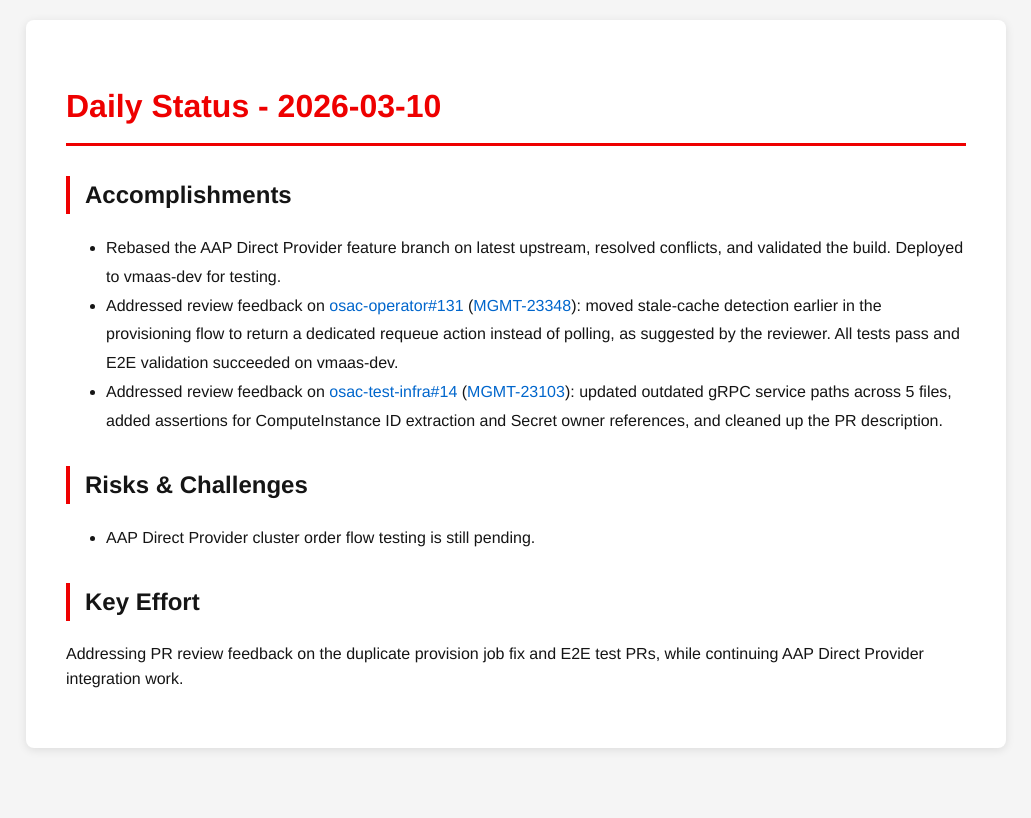
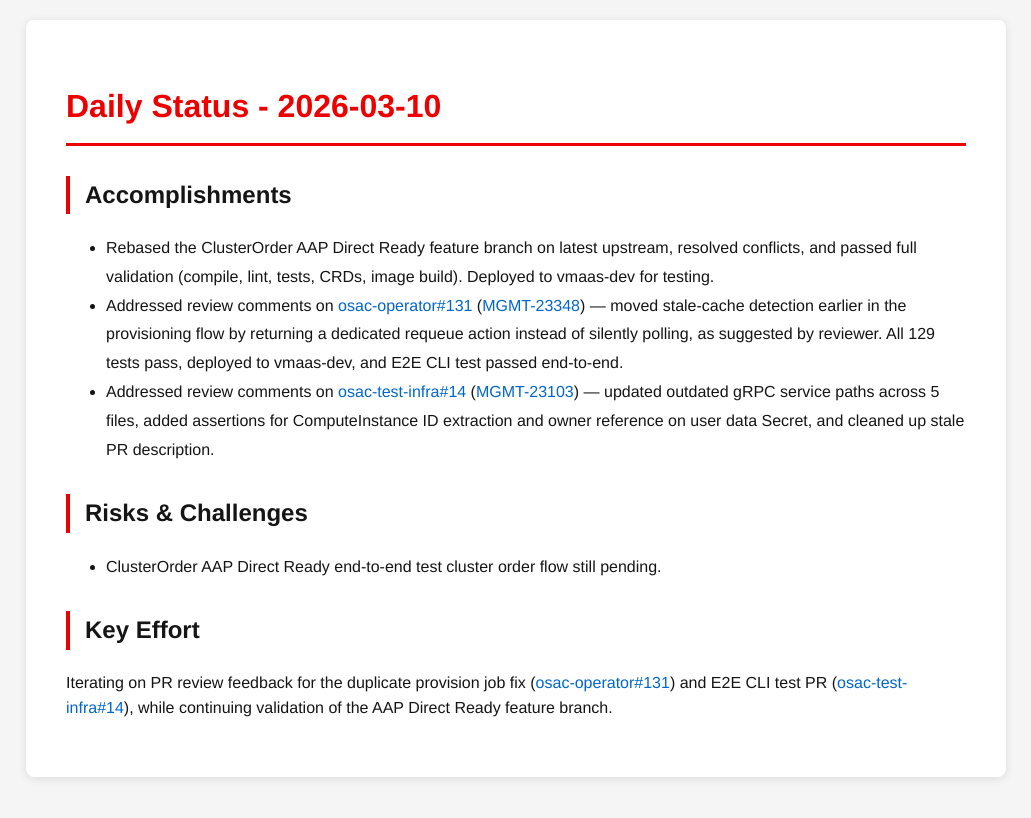
Before and after one commit to tzvatot/daily-status, a Jekyll site: the page built from 2026-03-10.md, in a window 1280 px wide. Shown: the top 818 px of the page, without its empty margins (124-1155 px from the left). Built offline with Jekyll 4.4.1, drawn with Linux system fonts in a browser that asks for light colours.

Commit message:
Daily status update - 2026-03-10

```diff
--- a/2026-03-10.md
+++ b/2026-03-10.md
@@ -7,12 +7,12 @@ date: 2026-03-10
 # Daily Status - 2026-03-10
 
 ## Accomplishments
-- Rebased the AAP Direct Provider feature branch on latest upstream, resolved conflicts, and validated the build. Deployed to vmaas-dev for testing.
-- Addressed review feedback on [osac-operator#131](https://github.com/osac-project/osac-operator/pull/131) ([MGMT-23348](https://issues.redhat.com/browse/MGMT-23348)): moved stale-cache detection earlier in the provisioning flow to return a dedicated requeue action instead of polling, as suggested by the reviewer. All tests pass and E2E validation succeeded on vmaas-dev.
-- Addressed review feedback on [osac-test-infra#14](https://github.com/osac-project/osac-test-infra/pull/14) ([MGMT-23103](https://issues.redhat.com/browse/MGMT-23103)): updated outdated gRPC service paths across 5 files, added assertions for ComputeInstance ID extraction and Secret owner references, and cleaned up the PR description.
+- Rebased the ClusterOrder AAP Direct Ready feature branch on latest upstream, resolved conflicts, and passed full validation (compile, lint, tests, CRDs, image build). Deployed to vmaas-dev for testing.
+- Addressed review comments on [osac-operator#131](https://github.com/osac-project/osac-operator/pull/131) ([MGMT-23348](https://issues.redhat.com/browse/MGMT-23348)) — moved stale-cache detection earlier in the provisioning flow by returning a dedicated requeue action instead of silently polling, as suggested by reviewer. All 129 tests pass, deployed to vmaas-dev, and E2E CLI test passed end-to-end.
+- Addressed review comments on [osac-test-infra#14](https://github.com/osac-project/osac-test-infra/pull/14) ([MGMT-23103](https://issues.redhat.com/browse/MGMT-23103)) — updated outdated gRPC service paths across 5 files, added assertions for ComputeInstance ID extraction and owner reference on user data Secret, and cleaned up stale PR description.
 
 ## Risks & Challenges
-- AAP Direct Provider cluster order flow testing is still pending.
+- ClusterOrder AAP Direct Ready end-to-end test cluster order flow still pending.
 
 ## Key Effort
-Addressing PR review feedback on the duplicate provision job fix and E2E test PRs, while continuing AAP Direct Provider integration work.
+Iterating on PR review feedback for the duplicate provision job fix ([osac-operator#131](https://github.com/osac-project/osac-operator/pull/131)) and E2E CLI test PR ([osac-test-infra#14](https://github.com/osac-project/osac-test-infra/pull/14)), while continuing validation of the AAP Direct Ready feature branch.
```
